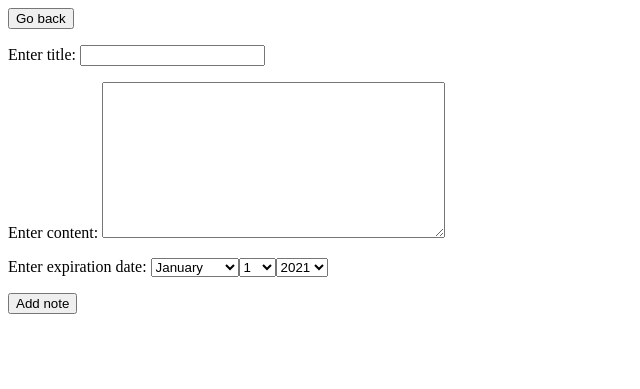
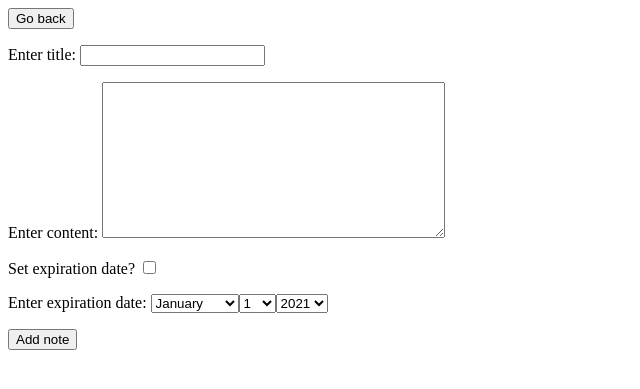
Before and after one commit to aleluc/NoteApp, a Django app: page /add/ in a window 1280 px wide. Shown: the top 389 px of the page, without its empty margins (0-640 px from the left). Run offline with Django 3.2, Linux system fonts and the light colour scheme; the visitor is signed in with stand-in values (Sample User, id 1).

Commit message:
Added expires checkbox

```diff
--- a/noteapp/notes/forms.py
+++ b/noteapp/notes/forms.py
@@ -4,6 +4,7 @@ from django.forms.widgets import Widget
 class AddNoteForm(forms.Form):
     title = forms.CharField(label='Enter title:', widget=forms.TextInput)
     content = forms.CharField(label='Enter content:', widget=forms.Textarea)
+    expires = forms.BooleanField(label='Set expiration date?', widget=forms.CheckboxInput, required=False)
     expiration = forms.DateTimeField(label='Enter expiration date', widget=forms.SelectDateWidget)
 
 class ShareNoteForm(forms.Form):
--- a/noteapp/notes/models.py
+++ b/noteapp/notes/models.py
@@ -7,7 +7,8 @@ class Note(models.Model):
     title = fields.CharField(max_length=20)
     content = fields.TextField(default="")
     creation_date = fields.DateTimeField(auto_now=True)
-    expiration_date = fields.DateTimeField(default=None)
+    expires = fields.BooleanField(default=False)
+    expiration_date = fields.DateTimeField()
     owner = models.ForeignKey(User, on_delete=models.CASCADE, related_name='owner')
     shared_with = models.ManyToManyField(User)
 
--- a/noteapp/notes/templates/note_details.html
+++ b/noteapp/notes/templates/note_details.html
@@ -18,7 +18,7 @@
     <h3>{{ note.title }}</h3>
     <p>{{ note.content }}</p>
     <p>Created on: {{ note.creation_date }} by: {{ note.owner.username }} </p>
-    <p>Expires on: {{ note.expiration_date }} </p>
+    <p{% if note.expires %} >Expires on: {{ note.expiration_date }} </p{% endif %}>
     <p>Shared with:
         {% for user_shared in note.shared_with.all %}
             {{ user_shared.username }};
--- a/noteapp/notes/views.py
+++ b/noteapp/notes/views.py
@@ -35,12 +35,14 @@ def add_note(request):
         if filled_form.is_valid():
             title = filled_form.cleaned_data['title']
             content = filled_form.cleaned_data['content']
-            expiration = filled_form.cleaned_data['expiration']
+            expires = filled_form.cleaned_data['expires']
+            expiration_date = filled_form.cleaned_data['expiration']
             note = Note()
             note.title = title
             note.content = content
+            note.expires = expires
             note.owner = request.user
-            note.expiration_date = expiration
+            note.expiration_date = expiration_date
             note.save()
             return redirect(f'/note/{note.id}/')
 
@@ -73,15 +75,19 @@ def edit_note(request, note_id):
             if filled_form.is_valid():
                 title = filled_form.cleaned_data['title']
                 content = filled_form.cleaned_data['content']
-                expiration = filled_form.cleaned_data['expiration']
+                expires = filled_form.cleaned_data['expires']
+                expiration_date = filled_form.cleaned_data['expiration']
                 note.title = title
                 note.content = content
-                note.expiration_date = expiration
+                note.expires = expires
+                note.expiration_date = expiration_date
                 note.save()
                 return redirect(f'/note/{note.id}/')
         current_note = {
             'title': note.title,
             'content': note.content,
+            'expires': note.expires,
+            'expiration_date': note.expiration_date,
         }
         form = AddNoteForm(initial=current_note)
     except Note.DoesNotExist:
```
